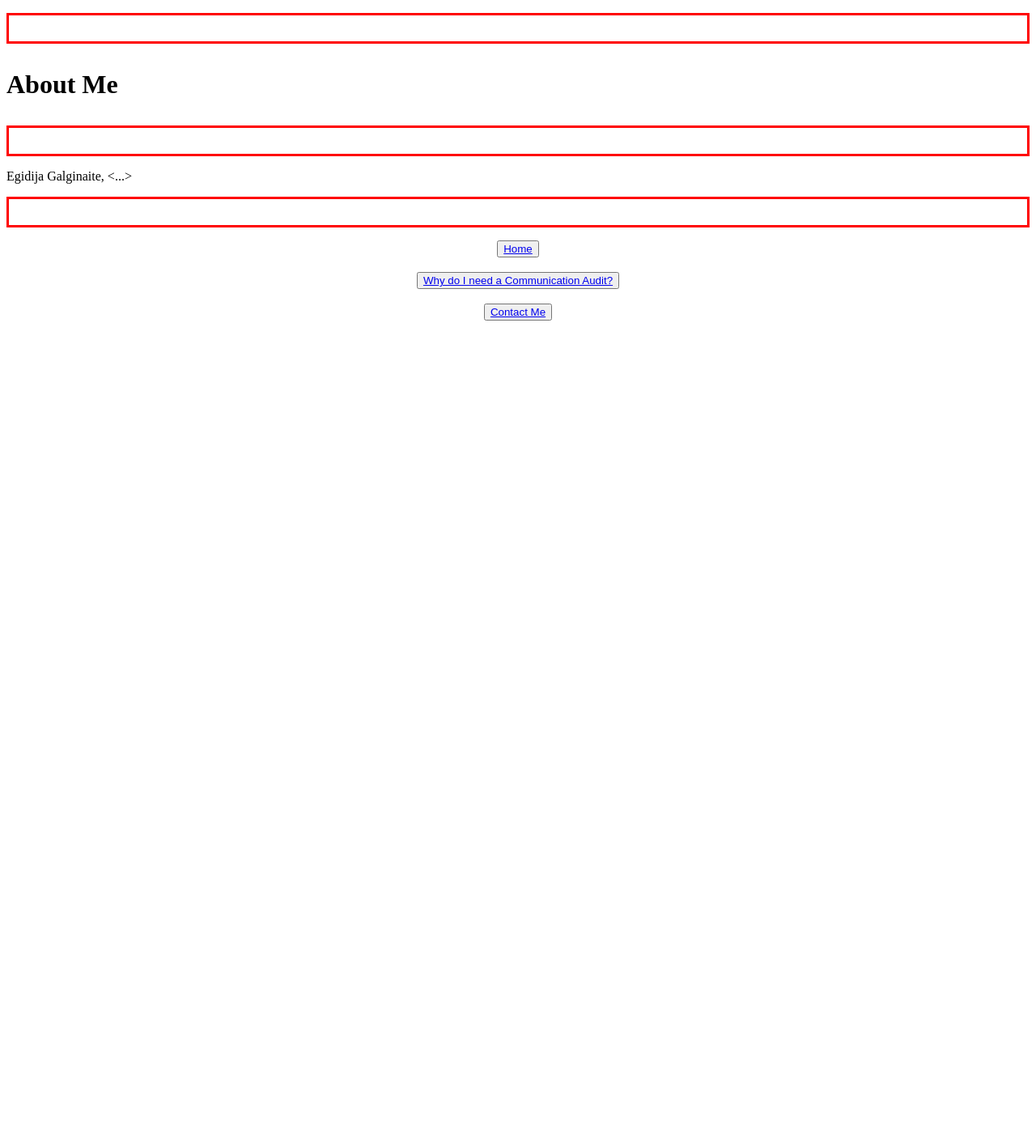
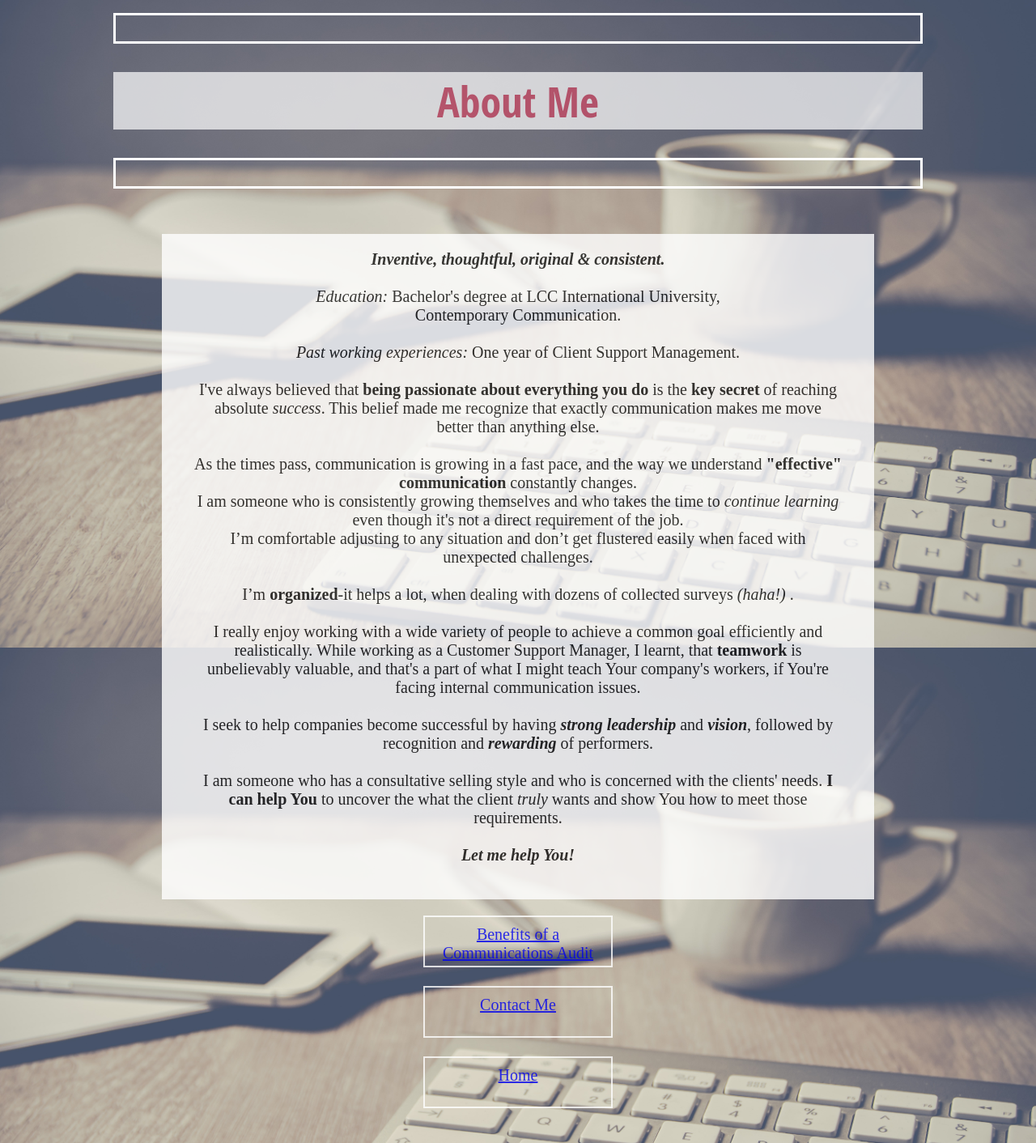
Before and after one commit to galginaite/galginaite.github.io, a plain HTML site: page about me.html in a window 1280 px wide. Shown: the whole page at 81% size. Before the commit the page ends 800 px from the top, so only its background shows below. Drawn offline with Linux system fonts and the light colour scheme.

Commit message:
Add files via upload

```diff
--- a/about me.html
+++ b/about me.html
@@ -1,36 +1,65 @@
 <!DOCTYPE html>
 <html>
 <head>
+
 <link href="style.css" rel="stylesheet" type="text/css"/>
+
 <title>About Me</title>
 
 <div>
-<p style="border:3px; border-style:solid; border-color:red;
+<p style="border:3px; border-style:solid; border-color:white;
 	padding: 1em;"></p>
+</div>
 
-<h1 <font-size="4px">
-<p>About Me</p>
-</h1></div>
+<div id="h1">
+	<h1 style="background-color:white">About Me</h1>
+</div>
 
 <div>
-<p style="border:3px; border-style:solid; border-color:red;
+<p style="border:3px; border-style:solid; border-color:white;
 	padding: 1em;"></p>
 </div>
 
 <body background="background2.jpg">
-Egidija Galginaite, <...>
+<div id="paragraph">
+<p style="background-color:white;padding:20px 40px;"><b><i>Inventive, thoughtful, original & consistent.</b></i><br><br>
+<i>Education:</i> Bachelor's degree at LCC International University, <br> Contemporary Communication.<br><br>
+<i>Past working experiences:</i> One year of Client Support Management. <br><br>
+I've always believed that <b>being passionate about everything you do</b> is the <b>key secret</b> of reaching absolute <i>success</i>.
+This belief made me recognize that exactly communication makes me move better than anything else. <br><br>
+As the times pass, communication is growing in a fast pace, and the way we understand <b>"effective" communication</b> constantly changes.<br>
+I am someone who is consistently growing themselves and who takes the time to <i>continue learning</i> even though it's not a direct requirement of the job. <br>
+I’m comfortable adjusting to any situation and don’t get flustered easily when faced with unexpected challenges.<br><br>
+I’m <b>organized</b>-it helps a lot, when dealing with dozens of collected surveys <i>(haha!)</i> . <br><br>
+I really enjoy working with a wide variety of people to achieve a common goal efficiently and realistically. While working as a Customer Support Manager,
+I learnt, that <b>teamwork</b> is unbelievably valuable, and that's a part of what I might teach Your company's workers, if You're facing internal communication issues.
+<br><br>
+I seek to help companies become successful by having <b><i>strong leadership</b></i> and <b><i>vision</b></i>, followed by recognition and <b><i>rewarding</b></i> of performers.
+<br><br>
+ I am someone who has a consultative selling style and who is concerned with the clients' needs.
+ <b>I can help You</b> to uncover the what the client <i>truly</i> wants and show You how to meet those requirements.
+<br><br>
+
+<i><b>Let me help You!</i></b>
+<br><br>
+
+
+<center>
+	<div class="button" style="width:200px;height:40px;">
+	<a href="ComAudit.html">Benefits of a Communications Audit</a><br>
+	</div>
+	<br>
+
+	<div class="button" style="width:200px;height:40px;">
+	<a href="ContactMe.html">Contact Me</button><br>
+	</div><br>
+
+	<div class="button" style="width:200px;height:40px;">
+	<a href="index.html">Home<br>
+	</div>
+	</center>
+
+
+	<br>
 
 </body>
-
-<div>
-<p style="border:3px; border-style:solid; border-color:red;
-	padding: 1em;"></p>
-</div>
-
-<div <p class="menu">
-	<center>
-	<button><a href="index.html">Home</button><br><br>
-	<button><a href="ComAudit.html">Why do I need a Communication Audit?</a></button><br><br>
-	<button><a href="ContactMe.html">Contact Me</a></button><br><br>
-	</center></p>
-	</div>
--- a/style.css
+++ b/style.css
@@ -1,14 +1,78 @@
 
-#body {
+body {
+	margin:auto;
+	width:1000px;
+	height:80%;
 	background-image:url("background2.jpg");
+	background-repeat:no-repeat;
+	background-attachment:fixed;
 	background-size:100%;
 
 }
 #paragraph {
+	color: #111;
+	font-family: 'Libre Baskerville', serif;
+	font-size: 20px;
+	padding:20px 40px;
+	margin-left:20px;
+	margin-right:20px;
+	align-content:center;
 	text-align:center;
 	opacity:0.8;
 }
 
-#h1 {text-align:center;
-	opacity:0.8;
+#paragraph2 {
+	color: #111;
+	font-family: 'Libre Baskerville', serif;
+	font-size: 20px;
+	padding:10px 20px;
+	margin-left:20px;
+	margin-right:20px;
+	align-content:center;
+	text-align:center;
+}
+
+#h1 {
+	color: #d04764;
+	font-family: "Open Sans Condensed";
+	font-size: 26px;
+	font-weight: normal;
+	text-shadow: 1px 0 0 #fff;
+	text-align:center;
+	opacity:0.7;
 	}
+
+#h2 {
+	color: #d04764;
+	font-family: "Open Sans Condensed";
+	font-size: 26px;
+	font-weight: normal;
+	text-shadow: 1px 0 0 #fff;
+	text-align:center;
+	}
+
+img {
+	width: 354px;
+	height: 465px;
+  padding: 15px 15px 15px;
+  background-color: white;
+  box-shadow: 0 1px 3px rgba(34, 25, 25, 0.4);
+  -moz-box-shadow: 0 1px 2px rgba(34,25,25,0.4);
+  -webkit-box-shadow: 0 1px 3px rgba(34, 25, 25, 0.4);
+}
+
+.button {
+	border: 2px solid;
+    -webkit-transition-duration: 0.4s;
+    transition-duration: 0.4s;
+    color: white;
+    padding: 10px 15px;
+    text-align:center;
+    font-size: 20px;
+}
+
+.button:hover {
+    background-color:#e7e7e7;
+	color: white;
+
+}
```
Also changed, not shown: ComAudit.html (+20 -18 lines), ContactMe.html (+31 -18 lines), index.html (+25 -28 lines), background2.jpg (added), pic1.jpg (added).
